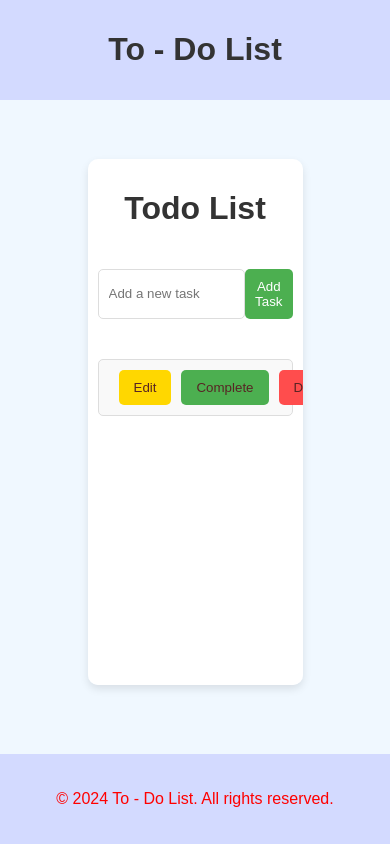
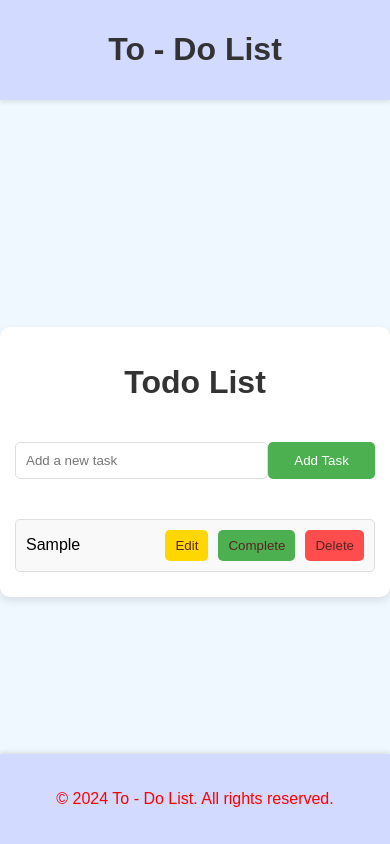
Before and after one commit to jaimeenbhagat/ToDo-List, a plain HTML site: page index.html in a window 390 px wide. Both pictures are taken after typing "Sample" into the empty fields and a click on the button "Add Task". Drawn offline with Linux system fonts and the light colour scheme.

Commit message:
Enhance Website with animations and media queries

```diff
--- a/style.css
+++ b/style.css
@@ -17,6 +17,8 @@ header {
     margin: 0 auto;
     padding: 10px 0;
     width: 100%;
+    box-shadow: 0 2px 4px rgba(0, 0, 0, 0.1);
+    animation: fadeIn 0.5s ease-in-out;
 }
 
 .container {
@@ -25,9 +27,16 @@ header {
     border-radius: 10px;
     box-shadow: 0 4px 8px rgba(0, 0, 0, 0.1);
     width: 50%;
-    height: 60%;
+    height: auto;
+    max-height: 60%;
     overflow-y: auto;
     position: relative;
+    animation: fadeIn 0.5s ease-in-out;
+}
+
+@keyframes fadeIn {
+    from { opacity: 0; transform: translateY(-20px); }
+    to { opacity: 1; transform: translateY(0); }
 }
 
 h1 {
@@ -43,13 +52,20 @@ h1 {
     border-radius: 10px;
     justify-content: space-between;
     display: flex;
+    margin-bottom: 20px;
 }
 
 #new-task {
+    flex-grow: 1;
+    padding: 10px;
     width: 70%;
-    padding: 10px;
     border: 1px solid #ddd;
     border-radius: 5px;
+    transition: border-color 0.3s ease-in-out;
+}
+
+#new-task:focus {
+    border-color: #4CAF50;
 }
 
 #add-task-button {
@@ -62,6 +78,7 @@ h1 {
     cursor: pointer;
     position: auto;
     margin-left: auto;
+    transition: background-color 0.3s ease-in-out;
 }
 
 #add-task-button:hover {
@@ -93,7 +110,12 @@ span{
     padding: 10px;
     border: 1px solid #ddd;
     border-radius: 5px;
+    animation: slideIn 0.3s ease-in-out;
+}
 
+@keyframes slideIn {
+    from { opacity: 0; transform: translateX(-20px); }
+    to { opacity: 1; transform: translateX(0); }
 }
 
 span.completed {
@@ -101,6 +123,7 @@ span.completed {
     color: #000000;
     text-decoration-color: #00ff0d;
     text-decoration-thickness: 3px;
+    opacity: 0.6;
 }
 
 .task-item button {
@@ -110,6 +133,7 @@ span.completed {
     border-radius: 5px;
     cursor: pointer;
     padding: 10px 15px;
+    transition: background-color 0.3s ease-in-out;
 }
 
 .task-item button.edit {
@@ -131,4 +155,30 @@ footer {
     bottom: 0;
     width: 100%;
     position: absolute;
+    box-shadow: 0 -2px 4px rgba(0, 0, 0, 0.1);
+    height: 50px;
 }
+
+@media (max-width: 600px) {
+    .container {
+        width: 100%;
+        margin-top: 80px;
+        padding: 15px;
+    }
+
+    #new-task {
+        width: 65%;
+    }
+
+    #add-task-button {
+        width: 30%;
+    }
+
+    span {
+        width: 50%;
+    }
+
+    .task-item button {
+        padding: 8px 10px;
+    }
+}
```
